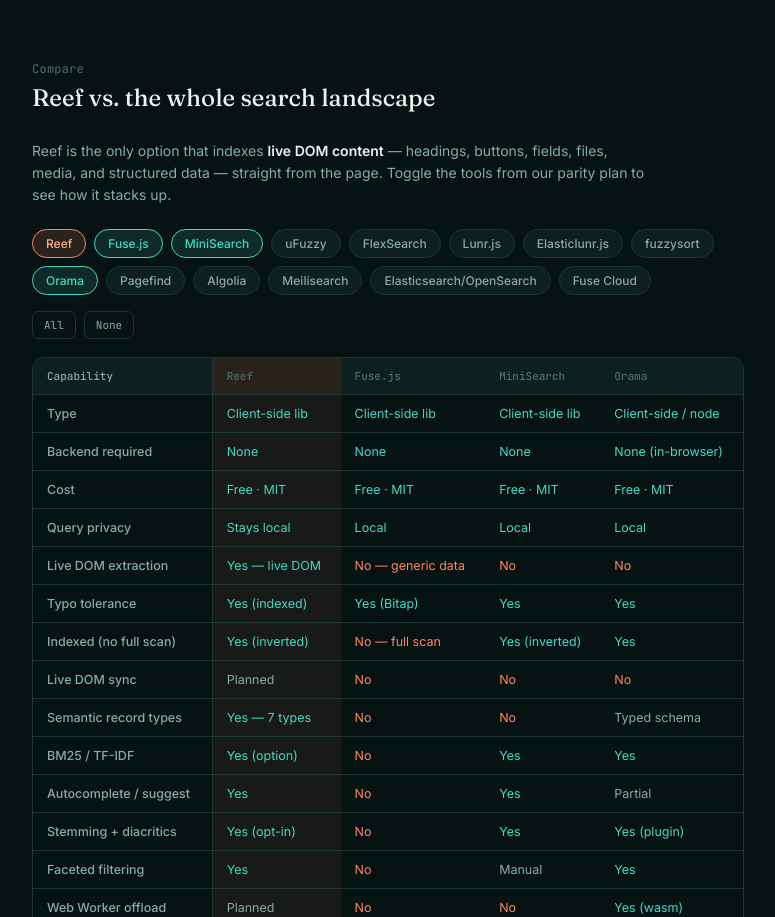
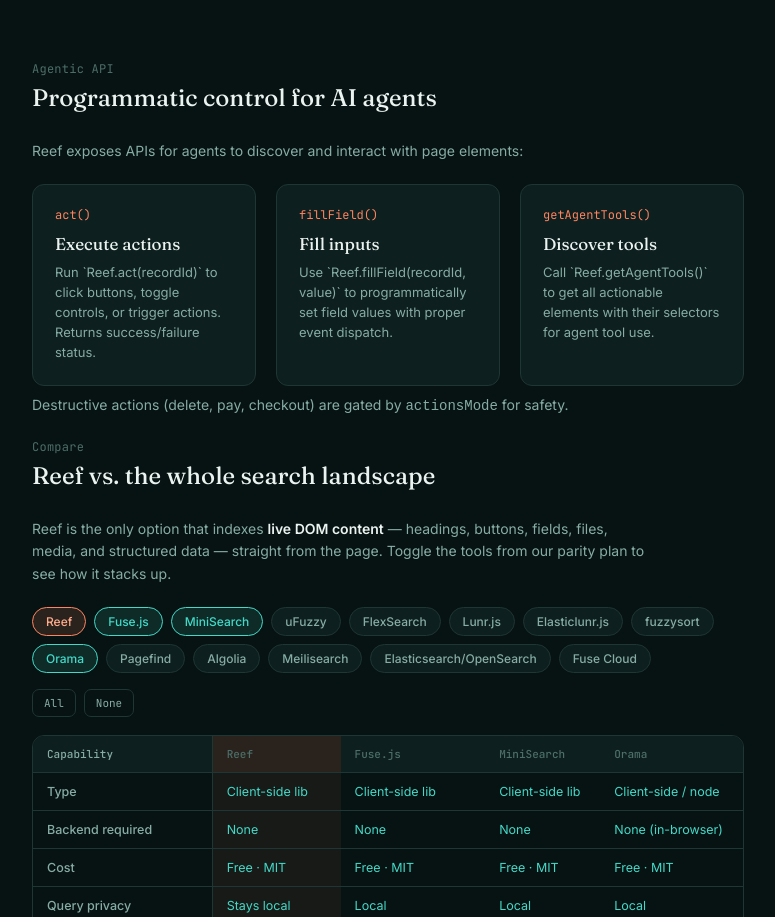
Before and after one commit to somalip/Reef, a website: page index.html in a window 1280 px wide. Shown: the part 1262-2179 px from the top of the page, without its empty margins (252-1027 px from the left). Drawn offline with Linux system fonts and the light colour scheme.

Commit message:
Landing Page

```diff
--- a/fixture/index.html
+++ b/fixture/index.html
@@ -76,6 +76,7 @@
 
   <main class="container">
     <header class="doc-section">
+      <h3>Go back to the home screeen, launch the search modal, and search for anything in this documentation page(s).</h3>
       <h1>Reef Search Documentation</h1>
       <p>Welcome to the official documentation for Reef Search. This guide covers everything from basic installation to advanced configuration and integration.</p>
     </header>
--- a/index.html
+++ b/index.html
@@ -30,6 +30,7 @@
     <div class="logo"><span class="logo-dot"></span>reef.min.js</div>
     <div class="nav-links">
       <a href="#how">How</a>
+      <a href="#agentic">API</a>
       <a href="#compare">Compare</a>
       <a href="fixture/index.html">Docs</a>
       <a href="fixture/extras/HOW.html" id="howPageLink">Engineering</a>
@@ -38,11 +39,11 @@
   </nav>
 
   <header class="hero wrap">
-    <div class="hero-eyebrow">client-side search · zero backend</div>
+    <div class="hero-eyebrow">client-side search · zero backend · agentic actions</div>
     <h1>Search that ships in<br>one <span class="tag-chip">&lt;script&gt;</span> tag</h1>
     <p class="sub">Fuzzy, keyboard-first search for static sites. No backend, no build step, no account — drop in one
-      script and it works on this page. But the real game changer is the DOM extraction layer Reef doesn't just search
-      for things, it can act on them. A revolutionary yet simple tool for AI agents to act on websites, and more.</p>
+      script and it works on this page. Reef can also execute actions on buttons, focus form fields, and download
+      files — making it a powerful primitive for AI agents acting on websites.</p>
     <p class="sub">NPM and jsdelivr build coming soon!</p>
     <div class="trigger" id="trigger" role="button" tabindex="0" aria-haspopup="dialog">
       <svg width="16" height="16" viewBox="0 0 24 24" fill="none" stroke="currentColor" stroke-width="2">
@@ -122,6 +123,32 @@
         <p><span class="mod-k">⌘K</span> opens instantly. Fuzzy matching ranks results as the visitor types.</p>
       </div>
     </div>
+  </section>
+
+  <section class="agentic wrap" id="agentic">
+    <div class="section-head">
+      <div class="code-label">Agentic API</div>
+      <h2>Programmatic control for AI agents</h2>
+    </div>
+    <p class="compare-intro">Reef exposes APIs for agents to discover and interact with page elements:</p>
+    <div class="how-steps">
+      <div class="how-step">
+        <div class="how-index">act()</div>
+        <h3>Execute actions</h3>
+        <p>Run `Reef.act(recordId)` to click buttons, toggle controls, or trigger actions. Returns success/failure status.</p>
+      </div>
+      <div class="how-step">
+        <div class="how-index">fillField()</div>
+        <h3>Fill inputs</h3>
+        <p>Use `Reef.fillField(recordId, value)` to programmatically set field values with proper event dispatch.</p>
+      </div>
+      <div class="how-step">
+        <div class="how-index">getAgentTools()</div>
+        <h3>Discover tools</h3>
+        <p>Call `Reef.getAgentTools()` to get all actionable elements with their selectors for agent tool use.</p>
+      </div>
+    </div>
+    <p class="compare-intro" style="margin-top: 8px;">Destructive actions (delete, pay, checkout) are gated by <code>actionsMode</code> for safety.</p>
   </section>
 
   <section class="compare wrap" id="compare">
--- a/styles.css
+++ b/styles.css
@@ -176,6 +176,7 @@
   .compare-matrix .dim{ font-size:11px; max-width:120px; }
   .compare-toolbar{ flex-direction:column; align-items:stretch; }
   .compare-actions{ justify-content:flex-end; }
+  .agentic .how-steps{ grid-template-columns:1fr; }
 }
 
 :focus-visible{ outline:2px solid var(--teal); outline-offset:2px; }
```
Also changed, not shown: PARITY.md (+1 -1 lines), README.md.
